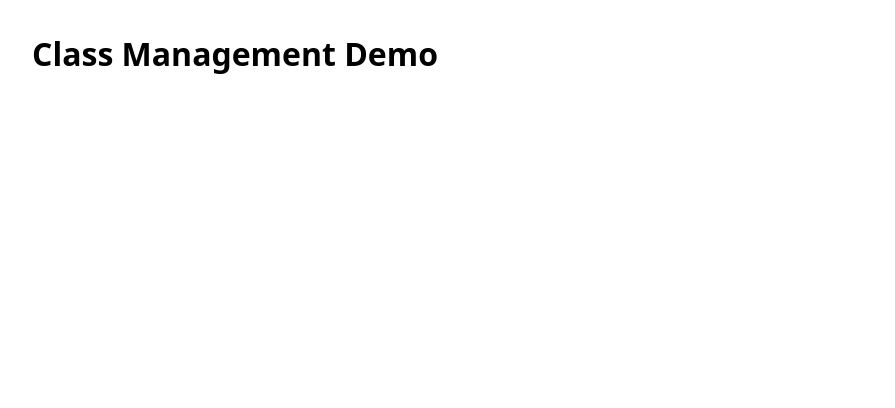
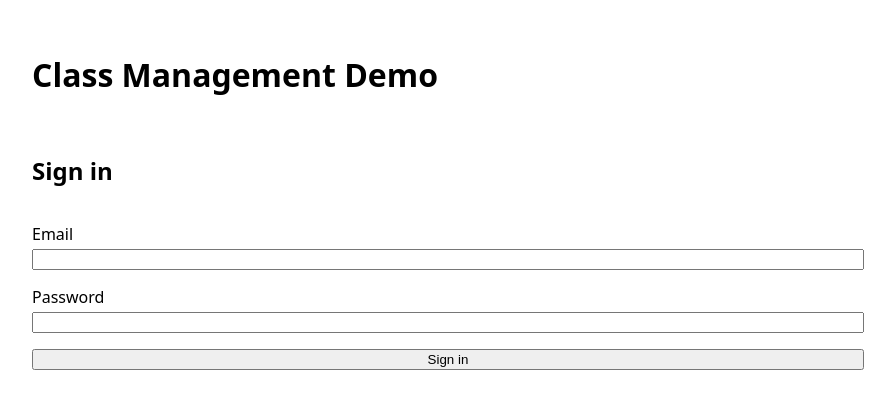
Before and after one commit to phonghmhrunsystem/cohort, a React (Vite) app in the folder frontend/: page / in a window 1280 px wide. Shown: the top 408 px of the page, without its empty margins (0-895 px from the left). Built offline with nearby package versions, Linux system fonts and the light colour scheme.

Commit message:
feat: add identity and admin accounts

```diff
--- /dev/null
+++ b/frontend/src/auth.tsx
@@ -0,0 +1,20 @@
+import { api } from "./api";
+
+export type Role = "ADMIN" | "TEACHER" | "STUDENT";
+
+export type User = {
+  id: number;
+  email: string;
+  role: Role;
+  is_active: boolean;
+};
+
+export async function login(email: string, password: string): Promise<User> {
+  const token = await api<{ access: string }>("/auth/login", {
+    method: "POST",
+    headers: { "Content-Type": "application/json" },
+    body: JSON.stringify({ email, password }),
+  });
+  sessionStorage.setItem("accessToken", token.access);
+  return api<User>("/auth/me");
+}
--- a/frontend/src/main.tsx
+++ b/frontend/src/main.tsx
@@ -1,4 +1,9 @@
 import { createRoot } from "react-dom/client";
+import { AdminUsersPage } from "./pages/AdminUsersPage";
+import { AuditLogPage } from "./pages/AuditLogPage";
+import { LoginPage } from "./pages/LoginPage";
 import "./styles.css";
 
-createRoot(document.getElementById("root")!).render(<h1>Class Management Demo</h1>);
+const page = location.pathname === "/admin/users" ? <AdminUsersPage /> : location.pathname === "/admin/audit-logs" ? <AuditLogPage /> : <LoginPage />;
+
+createRoot(document.getElementById("root")!).render(page);
--- /dev/null
+++ b/frontend/src/pages/AdminUsersPage.tsx
@@ -0,0 +1,64 @@
+import { FormEvent, useEffect, useState } from "react";
+
+import { Role, User } from "../auth";
+import { api } from "../api";
+
+const roles: Role[] = ["ADMIN", "TEACHER", "STUDENT"];
+
+function message(error: unknown) {
+  return (error as { detail?: string }).detail ?? "Unable to load accounts.";
+}
+
+export function AdminUsersPage() {
+  const [users, setUsers] = useState<User[]>([]);
+  const [error, setError] = useState("");
+  const [loading, setLoading] = useState(true);
+
+  async function load() {
+    setLoading(true);
+    setError("");
+    try {
+      const me = await api<User>("/auth/me");
+      if (me.role !== "ADMIN") throw { detail: "Admin access is required." };
+      setUsers(await api<User[]>("/users"));
+    } catch (response) {
+      setError(message(response));
+    } finally {
+      setLoading(false);
+    }
+  }
+
+  useEffect(() => { void load(); }, []);
+
+  async function create(event: FormEvent<HTMLFormElement>) {
+    event.preventDefault();
+    const form = event.currentTarget;
+    const data = new FormData(form);
+    try {
+      const user = await api<User>("/users", { method: "POST", headers: { "Content-Type": "application/json" }, body: JSON.stringify({ email: data.get("email"), password: data.get("password"), role: data.get("role"), is_active: true }) });
+      setUsers((current) => [...current, user]);
+      form.reset();
+    } catch (response) { setError(message(response)); }
+  }
+
+  async function update(user: User, changes: Partial<User>) {
+    try {
+      const next = await api<User>(`/users/${user.id}`, { method: "PATCH", headers: { "Content-Type": "application/json" }, body: JSON.stringify(changes) });
+      setUsers((current) => current.map((entry) => entry.id === next.id ? next : entry));
+    } catch (response) { setError(message(response)); }
+  }
+
+  return <main><nav><a href="/admin/users">Accounts</a> <a href="/admin/audit-logs">Audit log</a></nav><h1>Accounts</h1>
+    <form onSubmit={create}><h2>Create account</h2>
+      <label>Email <input name="email" type="email" required /></label>
+      <label>Password <input name="password" type="password" minLength={8} required /></label>
+      <label>Role <select name="role" defaultValue="TEACHER">{roles.map((role) => <option key={role}>{role}</option>)}</select></label>
+      <button>Create account</button>
+    </form>
+    {loading ? <p>Loading accounts…</p> : error ? <p role="alert">{error}</p> : users.length === 0 ? <p>No accounts yet.</p> : <table><thead><tr><th>Email</th><th>Role</th><th>Active</th></tr></thead><tbody>{users.map((user) => <tr key={user.id}>
+      <td><label><span className="sr-only">Email for {user.email}</span><input value={user.email} onChange={(event) => setUsers((current) => current.map((entry) => entry.id === user.id ? { ...entry, email: event.target.value } : entry))} onBlur={() => update(user, { email: users.find((entry) => entry.id === user.id)?.email })} /></label></td>
+      <td><label><span className="sr-only">Role for {user.email}</span><select value={user.role} onChange={(event) => void update(user, { role: event.target.value as Role })}>{roles.map((role) => <option key={role}>{role}</option>)}</select></label></td>
+      <td><label><input type="checkbox" checked={user.is_active} onChange={(event) => void update(user, { is_active: event.target.checked })} /> <span className="sr-only">Active for {user.email}</span></label></td>
+    </tr>)}</tbody></table>}
+  </main>;
+}
--- /dev/null
+++ b/frontend/src/pages/AuditLogPage.tsx
@@ -0,0 +1,25 @@
+import { useEffect, useState } from "react";
+
+import { User } from "../auth";
+import { api } from "../api";
+
+type AuditLog = { id: number; actor_id: number | null; action: string; target_type: string; target_id: number; metadata: Record<string, unknown>; created_at: string };
+
+export function AuditLogPage() {
+  const [logs, setLogs] = useState<AuditLog[]>([]);
+  const [error, setError] = useState("");
+  const [loading, setLoading] = useState(true);
+
+  useEffect(() => { void (async () => {
+    try {
+      const me = await api<User>("/auth/me");
+      if (me.role !== "ADMIN") throw { detail: "Admin access is required." };
+      setLogs(await api<AuditLog[]>("/audit-logs"));
+    } catch (response) { setError((response as { detail?: string }).detail ?? "Unable to load audit logs."); }
+    finally { setLoading(false); }
+  })(); }, []);
+
+  return <main><nav><a href="/admin/users">Accounts</a> <a href="/admin/audit-logs">Audit log</a></nav><h1>Audit log</h1>
+    {loading ? <p>Loading audit log…</p> : error ? <p role="alert">{error}</p> : logs.length === 0 ? <p>No audit entries yet.</p> : <table><thead><tr><th>When</th><th>Action</th><th>Actor</th><th>Target</th><th>Details</th></tr></thead><tbody>{logs.map((log) => <tr key={log.id}><td>{new Date(log.created_at).toLocaleString()}</td><td>{log.action}</td><td>{log.actor_id ?? "System"}</td><td>{log.target_type} #{log.target_id}</td><td>{JSON.stringify(log.metadata)}</td></tr>)}</tbody></table>}
+  </main>;
+}
--- /dev/null
+++ b/frontend/src/pages/LoginPage.tsx
@@ -0,0 +1,32 @@
+import { FormEvent, useState } from "react";
+
+import { login } from "../auth";
+
+export function LoginPage() {
+  const [error, setError] = useState("");
+  const [loading, setLoading] = useState(false);
+
+  async function submit(event: FormEvent<HTMLFormElement>) {
+    event.preventDefault();
+    const data = new FormData(event.currentTarget);
+    setLoading(true);
+    setError("");
+    try {
+      const user = await login(String(data.get("email")), String(data.get("password")));
+      if (user.role === "ADMIN") window.location.assign("/admin/users");
+      else setError("This account does not have admin access.");
+    } catch (response) {
+      setError((response as { detail?: string }).detail ?? "Unable to sign in.");
+    } finally {
+      setLoading(false);
+    }
+  }
+
+  return <main><h1>Class Management Demo</h1><form onSubmit={submit} aria-busy={loading}>
+    <h2>Sign in</h2>
+    <label>Email <input name="email" type="email" autoComplete="email" required /></label>
+    <label>Password <input name="password" type="password" autoComplete="current-password" required /></label>
+    <button disabled={loading}>{loading ? "Signing in…" : "Sign in"}</button>
+    {error && <p role="alert">{error}</p>}
+  </form></main>;
+}
--- a/frontend/src/styles.css
+++ b/frontend/src/styles.css
@@ -1 +1,6 @@
 body { font-family: system-ui, sans-serif; margin: 2rem; }
+main, form { display: grid; gap: 1rem; max-width: 52rem; }
+label { display: grid; gap: .25rem; }
+table { border-collapse: collapse; }
+th, td { border: 1px solid #bbb; padding: .5rem; text-align: left; }
+.sr-only { position: absolute; width: 1px; height: 1px; overflow: hidden; clip: rect(0, 0, 0, 0); white-space: nowrap; }
```
Also changed, not shown: 1 other file (tests, documents, lock files or other folders).
